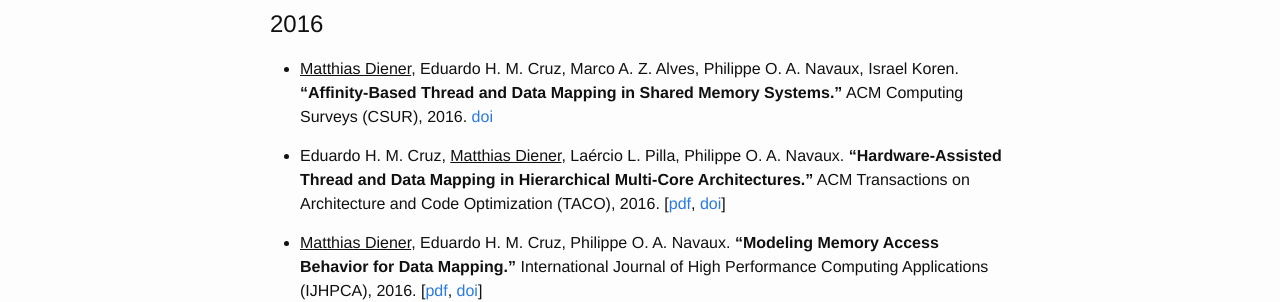
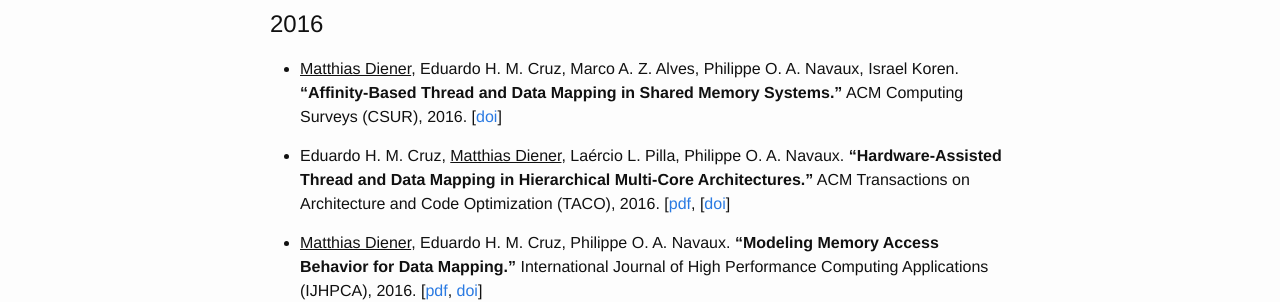
Before and after one commit to matthiasdiener/matthiasdiener.github.io, a Jekyll site: the page built from publications.md, in a window 1280 px wide and 900 px high. Shown: the part 343-645 px from the top of the window. Built offline with Jekyll 4.4.1, drawn with Linux system fonts in a browser that asks for light colours.

Commit message:
fix brackets

```diff
--- a/publications.md
+++ b/publications.md
@@ -12,9 +12,9 @@ title: Publications
 
 # 2016
 
-* <u>Matthias Diener</u>, Eduardo H. M. Cruz, Marco A. Z. Alves, Philippe O. A. Navaux, Israel Koren. **“Affinity-Based Thread and Data Mapping in Shared Memory Systems.”** ACM Computing Surveys (CSUR), 2016. [doi](http://dx.doi.org/10.1145/3006385)
+* <u>Matthias Diener</u>, Eduardo H. M. Cruz, Marco A. Z. Alves, Philippe O. A. Navaux, Israel Koren. **“Affinity-Based Thread and Data Mapping in Shared Memory Systems.”** ACM Computing Surveys (CSUR), 2016. [[doi](http://dx.doi.org/10.1145/3006385)]
 
-* Eduardo H. M. Cruz, <u>Matthias Diener</u>, Laércio L. Pilla, Philippe O. A. Navaux. **“Hardware-Assisted Thread and Data Mapping in Hierarchical Multi-Core Architectures.”** ACM Transactions on Architecture and Code Optimization (TACO), 2016. [[pdf](../files/2016-TACO-IPM.pdf), [doi](http://dx.doi.org/10.1145/2975587)]
+* Eduardo H. M. Cruz, <u>Matthias Diener</u>, Laércio L. Pilla, Philippe O. A. Navaux. **“Hardware-Assisted Thread and Data Mapping in Hierarchical Multi-Core Architectures.”** ACM Transactions on Architecture and Code Optimization (TACO), 2016. [[pdf](../files/2016-TACO-IPM.pdf), [[doi](http://dx.doi.org/10.1145/2975587)]
 
 * <u>Matthias Diener</u>, Eduardo H. M. Cruz, Philippe O. A. Navaux. **“Modeling Memory Access Behavior for Data Mapping.”** International Journal of High Performance Computing Applications (IJHPCA), 2016. [[pdf](../files/2015-IJHPCA-DMModel.pdf), [doi](http://dx.doi.org/10.1177/1094342016640056)]
 
```
